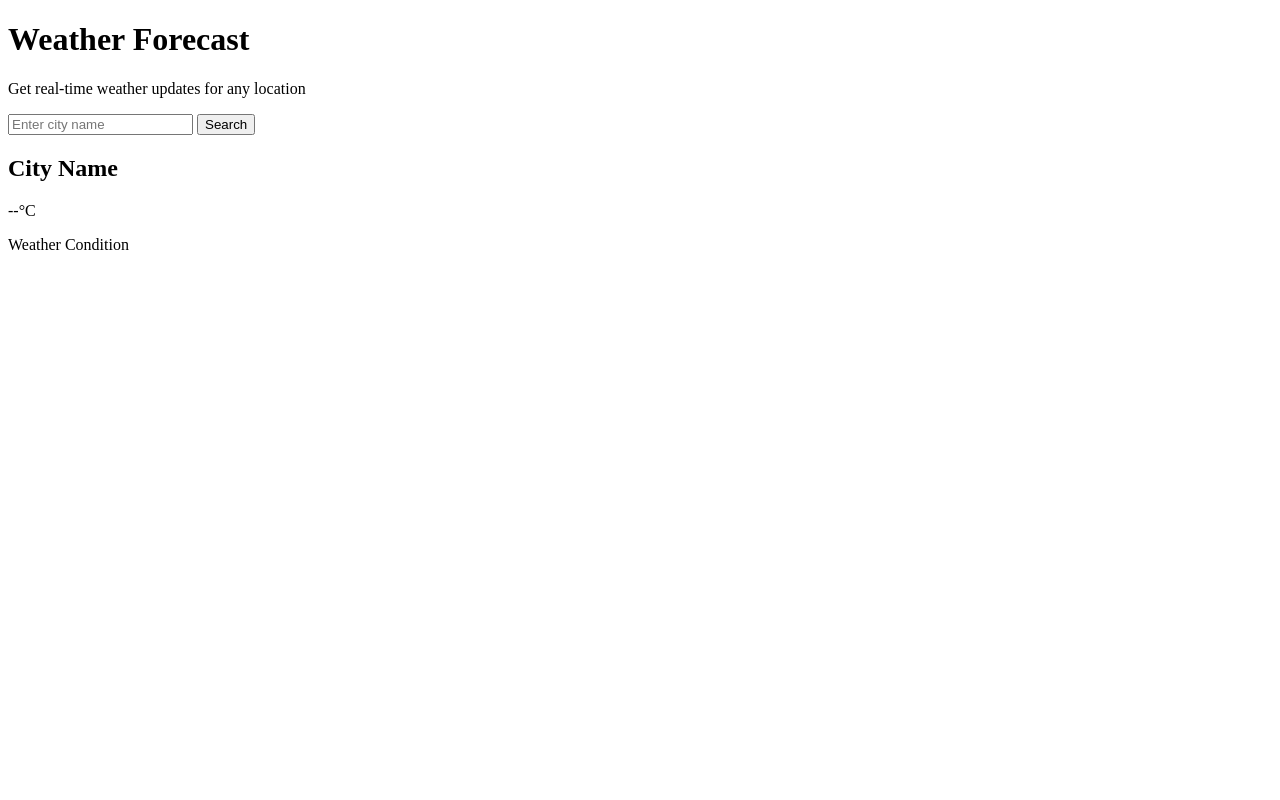
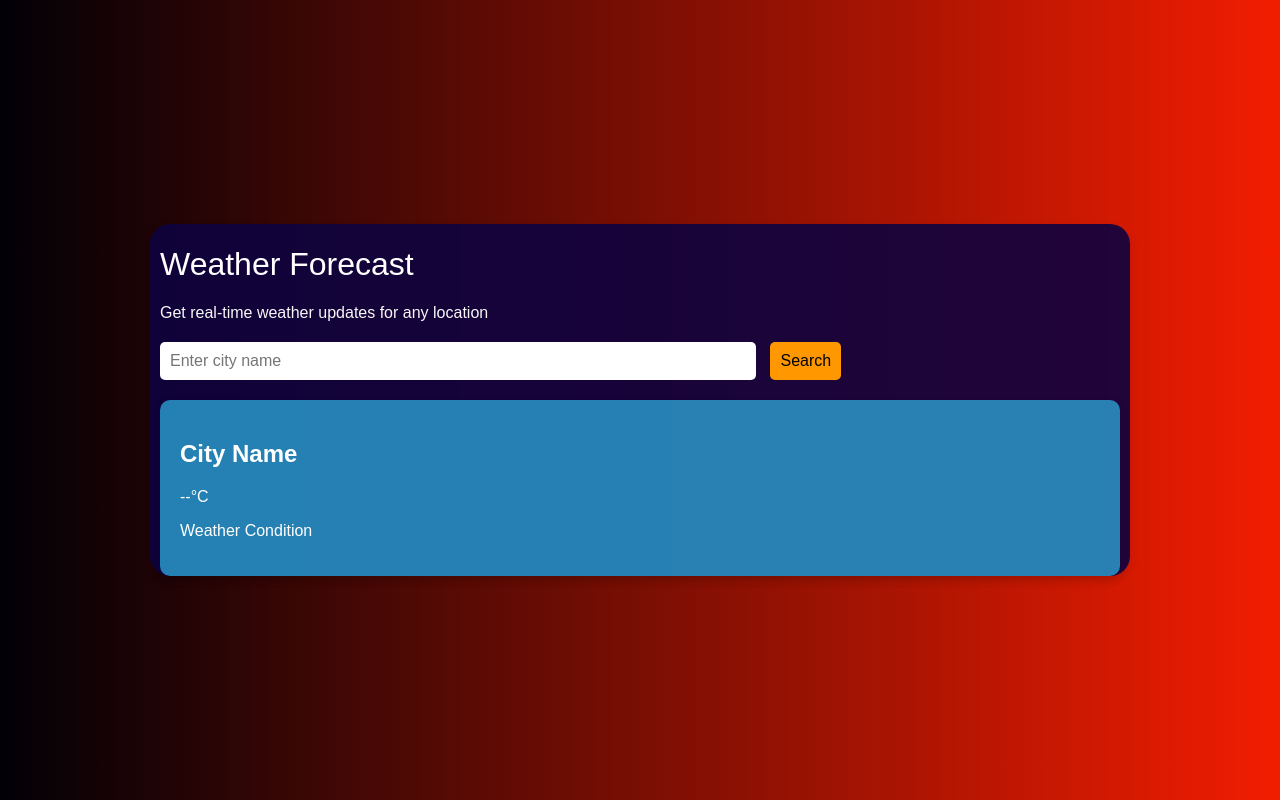
Before and after one commit to roddazad/weather-app, a plain HTML site: page index.html in a window 1280 px wide. Drawn offline with Linux system fonts and the light colour scheme.

Commit message:
finished the css design for the landing page

```diff
--- a/index.html
+++ b/index.html
@@ -5,6 +5,8 @@
     <meta name="viewport" content="width=device-width, initial-scale=1.0">
     <title>Weather App</title>
     <link rel="stylesheet" href="./style.css">
+    <link href="https://fonts.googleapis.com/css2?family=Poppins:wght@300;400;600&display=swap" rel="stylesheet">
+
 </head>
 <body>
     <body>
--- a/style.css
+++ b/style.css
@@ -0,0 +1,63 @@
+body {
+    font-family: 'popins', sans-serif;
+    background: linear-gradient(to right, #010006, #f21d01);
+    display: flex;
+    justify-content: center;
+    align-items: center;
+    height: 100vh;
+    margin: 0;
+}
+header h1 {
+    font-weight: 400;
+    color: #fff;
+}
+header p {
+    color: #f8f8f8;
+    font-weight: 300;
+}
+
+.container {
+    background: rgba(14, 3, 64, 0.903);
+    width: 75vw;
+    color: #fff;
+    padding-left: 10px;
+    padding-right: 10px;
+    border-radius: 20px;
+    box-shadow: 0 4px 10px rgba(0, 0, 0, 0.1);
+}
+.search-box {
+    margin-top: 20px;
+}
+.search-box input {
+    padding:10px;
+    border-radius: 5px;
+    border: none;
+    outline: none;
+    width: 60%;
+    font-size: 16px;
+}
+.search-box button {
+    padding: 10px;
+    border-radius: 5px;
+    border: none;
+    background: #ff9800;
+    cursor: pointer;
+    margin-left: 10px;
+    font-size: 16px;
+    transition: 0.3s;
+}
+.search-box button:hover {
+    background: #e68900;
+}
+
+.weather-info {
+    margin-top: 20px;
+
+}
+.weather-card {
+    background: rgba(46, 173, 223, 0.736);
+    padding: 20px;
+    border-radius: 10px;
+    color: #fff;
+    box-shadow: 0 4px 10px rgba(0, 0, 0, 0.1);
+}
```
